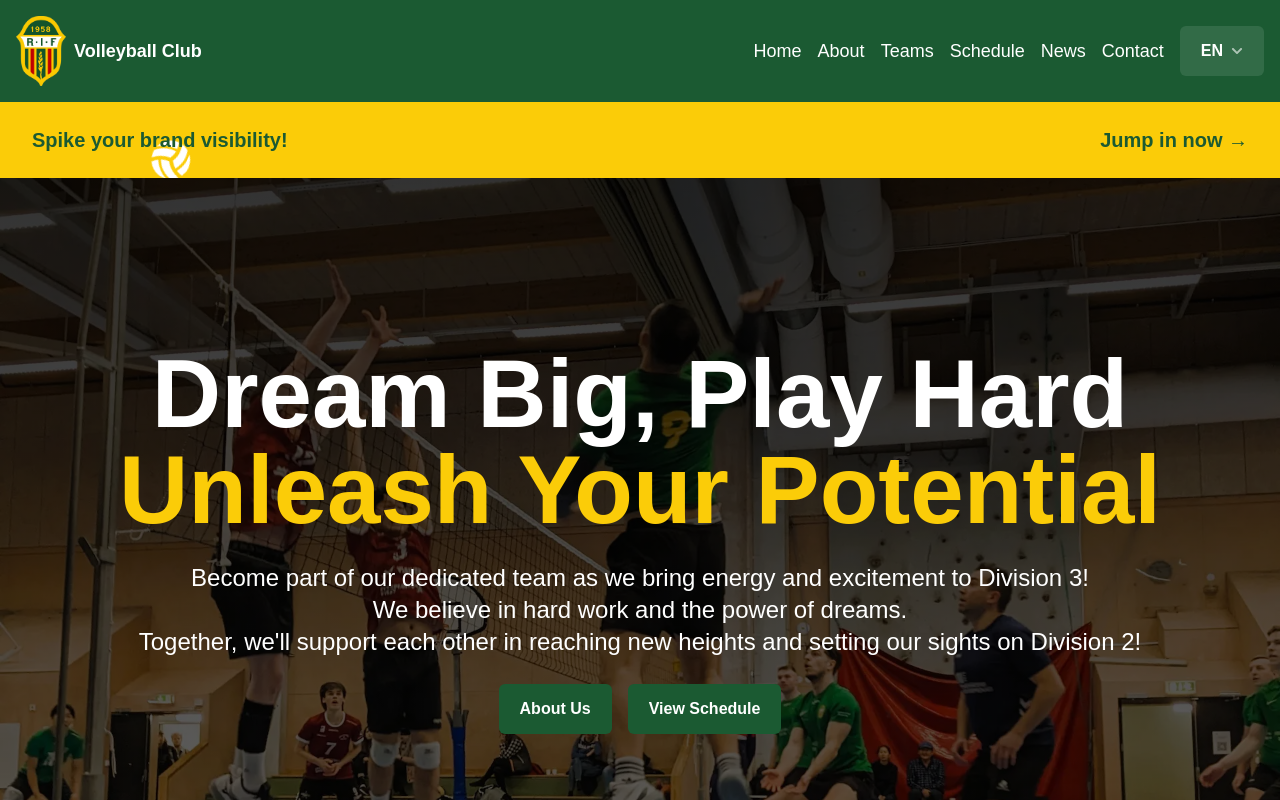
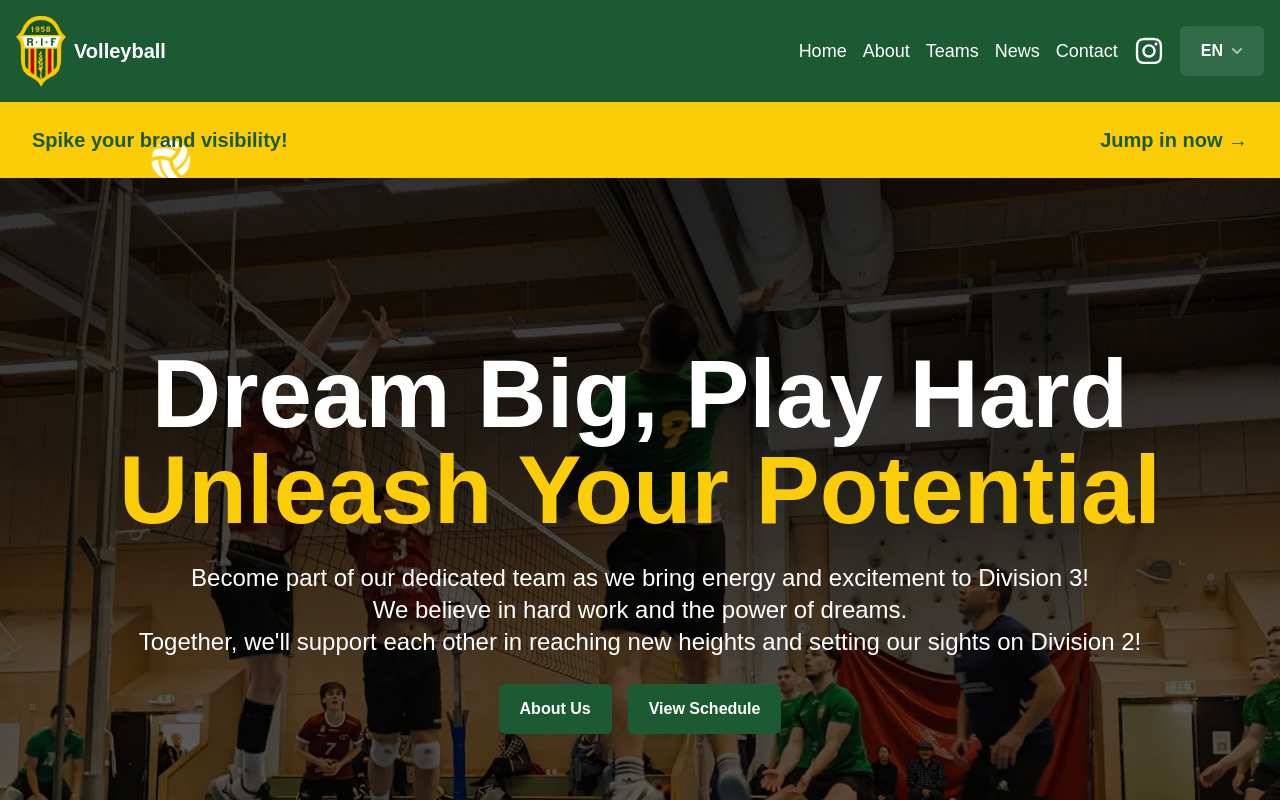
Before and after one commit to maxlearns2code/ragsved-if, a Next.js app: page /en in a window 1280 px wide. Shown: the top 800 px of the page. Built offline with nearby package versions, Linux system fonts and the light colour scheme.

Commit message:
feat: Add Instagram link and refactor header

```diff
--- a/app/components/Header.tsx
+++ b/app/components/Header.tsx
@@ -5,13 +5,14 @@ import dynamic from "next/dynamic";
 import Image from "next/image";
 import Link from "next/link";
 import { useCallback, useEffect, useMemo, useState } from "react";
-import { FaBars, FaTimes } from "react-icons/fa";
+import { FaBars, FaInstagram, FaTimes } from "react-icons/fa";
 import LanguageSwitcher from "./LanguageSwitcher";
 
 const MobileMenu = dynamic(() => import("./MobileMenu"), { ssr: false });
 
 const Header = () => {
   const t = useTranslations("Header");
+  const tbis = useTranslations("Footer");
   const locale = useLocale();
   const [isMenuOpen, setIsMenuOpen] = useState(false);
   const [scrollDirection, setScrollDirection] = useState("up");
@@ -46,7 +47,6 @@ const Header = () => {
       { href: `/${locale}`, label: t("home") },
       { href: `/${locale}/about`, label: t("about") },
       { href: `/${locale}/#teams`, label: t("teams") },
-      { href: `/${locale}/#schedule`, label: t("schedule") },
       { href: `/${locale}/#news`, label: t("news") },
       { href: `/${locale}/#contact`, label: t("contact") },
     ],
@@ -76,7 +76,7 @@ const Header = () => {
                 height={50}
                 priority
               />
-              <span className="ml-2 text-lg font-semibold hidden sm:inline">
+              <span className="ml-2 text-xl font-semibold">
                 {t("clubName")}
               </span>
             </Link>
@@ -88,10 +88,19 @@ const Header = () => {
                   </li>
                 ))}
               </ul>
+              <a
+                href="https://www.instagram.com/ragsvedsif_volleybollherr?igsh=NDV4Z2prMWx3cGkw"
+                target="_blank"
+                rel="noopener noreferrer"
+                aria-label={tbis("social.instagramAriaLabel")}
+                className="text-3xl hover:text-secondary transition-colors duration-300"
+              >
+                <FaInstagram aria-hidden="true" />
+              </a>
               <LanguageSwitcher />
             </div>
             <button
-              className="md:hidden z-50 relative text-2xl w-auto"
+              className="md:hidden z-50 relative text-xl w-auto"
               onClick={() => setIsMenuOpen(!isMenuOpen)}
               aria-label={
                 isMenuOpen ? t("closeMenuAriaLabel") : t("openMenuAriaLabel")
--- a/app/components/MobileMenu.tsx
+++ b/app/components/MobileMenu.tsx
@@ -1,7 +1,12 @@
+
+
 import { motion } from "framer-motion";
 import Link from "next/link";
 import React from "react";
 import LanguageSwitcher from "./LanguageSwitcher";
+import { FaInstagram } from "react-icons/fa";
+import { useTranslations } from 'next-intl';
+
 
 interface MobileMenuProps {
   setIsMenuOpen: (isOpen: boolean) => void;
@@ -9,6 +14,8 @@ interface MobileMenuProps {
 }
 
 const MobileMenu: React.FC<MobileMenuProps> = ({ setIsMenuOpen, navItems }) => {
+  const t = useTranslations('Footer');
+
   const menuVariants = {
     closed: { opacity: 0, x: "-100%" },
     open: { opacity: 1, x: 0 },
@@ -40,8 +47,22 @@ const MobileMenu: React.FC<MobileMenuProps> = ({ setIsMenuOpen, navItems }) => {
             </Link>
           </motion.li>
         ))}
+        <motion.li
+          variants={linkVariants}
+          transition={{ delay: 0.1 * navItems.length }}
+        >
+          <a
+            href="https://www.instagram.com/ragsvedsif_volleybollherr?igsh=NDV4Z2prMWx3cGkw"
+            target="_blank"
+            rel="noopener noreferrer"
+            aria-label={t("social.instagramAriaLabel")}
+            className="flex items-center justify-center space-x-2 text-4xl hover:text-secondary transition-colors duration-300"
+            onClick={() => setIsMenuOpen(false)}
+          >
+            <FaInstagram aria-hidden="true"  />
+          </a>
+        </motion.li>
       </ul>
-
       <motion.div
         className="w-full px-4 mt-8"
         variants={linkVariants}
--- a/messages/de.json
+++ b/messages/de.json
@@ -14,7 +14,7 @@
     "callToAction": "Jetzt mitmachen →"
   },
   "Header": {
-    "clubName": "Volleyballverein",
+    "clubName": "Volleyball",
     "home": "Startseite",
     "about": "Über uns",
     "teams": "Mannschaften",
--- a/messages/en.json
+++ b/messages/en.json
@@ -10,7 +10,7 @@
     "lang": "en"
   },
   "Header": {
-    "clubName": "Volleyball Club",
+    "clubName": "Volleyball",
     "home": "Home",
     "about": "About",
     "teams": "Teams",
--- a/messages/es.json
+++ b/messages/es.json
@@ -10,7 +10,7 @@
     "lang": "es"
   },
   "Header": {
-    "clubName": "Club de Voleibol",
+    "clubName": "Voleibol",
     "home": "Inicio",
     "about": "Acerca de",
     "teams": "Equipos",
--- a/messages/fr.json
+++ b/messages/fr.json
@@ -6,11 +6,11 @@
     "ogTitle": "Rågsveds IF Volleyball - Libérez votre potentiel à Stockholm",
     "ogDescription": "Rejoignez notre équipe énergique de Division 3 alors que nous visons la Division 2. Rêvez grand et jouez fort avec Rågsveds IF Volleyball !",
     "ogImageAlt": "Logo du club Rågsveds IF",
-    "siteName": "Rågsveds IF Volleyball",
+    "siteName": "Rågsveds IF Volley-ball",
     "lang": "fr"
   },
   "Header": {
-    "clubName": "Club de Volley-ball",
+    "clubName": "Volley-ball",
     "home": "Accueil",
     "about": "À propos",
     "teams": "Équipes",
--- a/messages/pl.json
+++ b/messages/pl.json
@@ -10,7 +10,7 @@
     "lang": "pl"
   },
   "Header": {
-    "clubName": "Klub Siatkówki",
+    "clubName": "Siatkówka",
     "home": "Strona główna",
     "about": "O nas",
     "teams": "Drużyny",
--- a/messages/sr.json
+++ b/messages/sr.json
@@ -10,7 +10,7 @@
     "lang": "sr"
   },
   "Header": {
-    "clubName": "Odbojkaški klub",
+    "clubName": "Odbojka",
     "home": "Početna",
     "about": "O nama",
     "teams": "Timovi",
--- a/messages/sv.json
+++ b/messages/sv.json
@@ -10,7 +10,7 @@
     "lang": "sv"
   },
   "Header": {
-    "clubName": "Volleybollklubb",
+    "clubName": "Volleyboll",
     "home": "Hem",
     "about": "Om oss",
     "teams": "Lag",
--- a/messages/uk.json
+++ b/messages/uk.json
@@ -10,7 +10,7 @@
     "lang": "uk"
   },
   "Header": {
-    "clubName": "Волейбольний клуб",
+    "clubName": "Волейбол",
     "home": "Головна",
     "about": "Про нас",
     "teams": "Команди",
```
